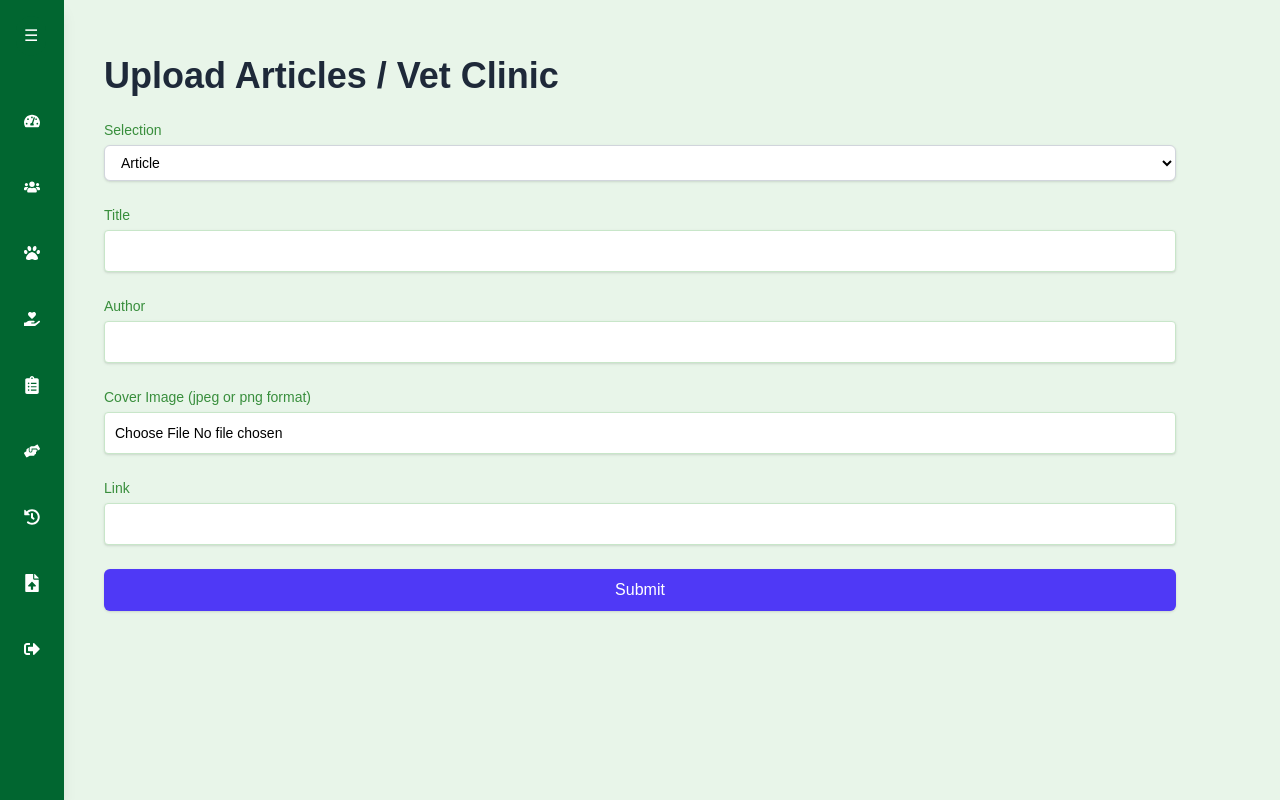
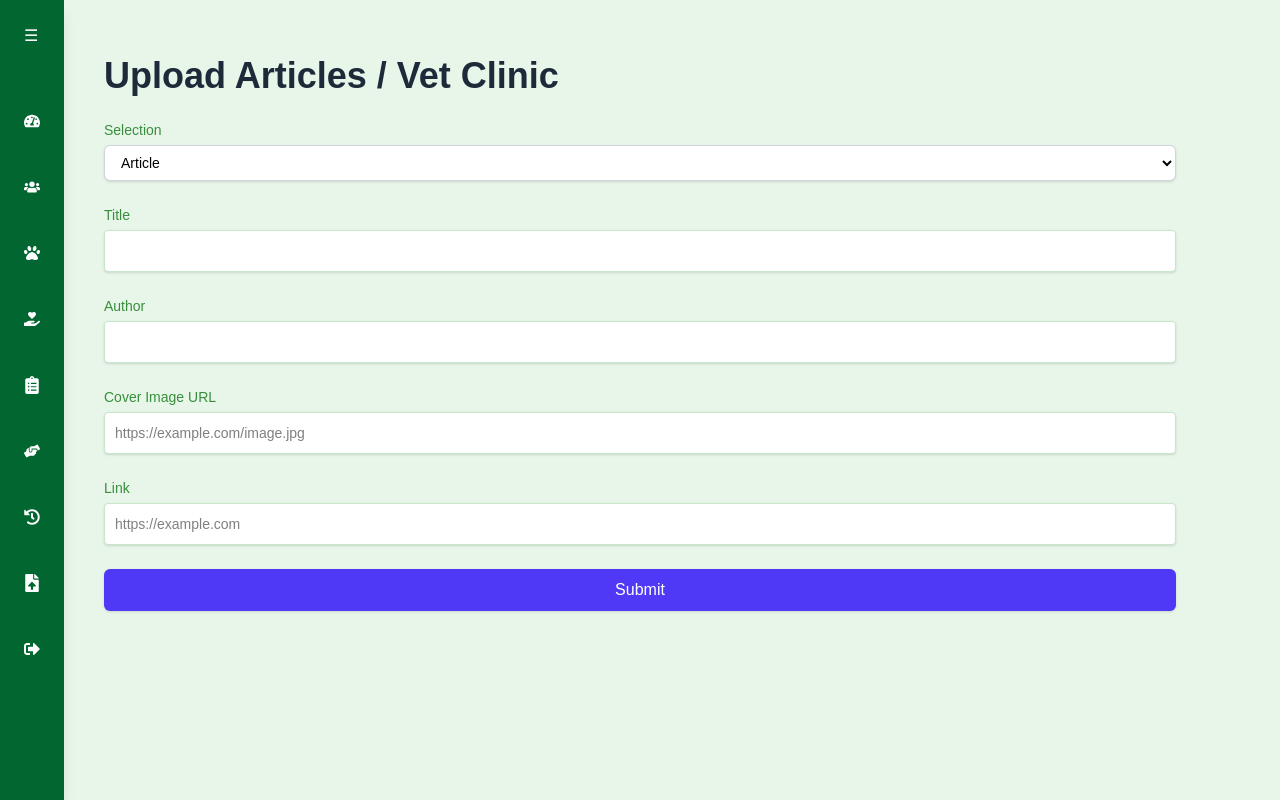
Before and after one commit to rsiduran/admin-side, a React (Vite) app: page /uploadArticlesVet in a window 1280 px wide. Built offline with nearby package versions, Linux system fonts and the light colour scheme; no server answers; sample sign-in values are in the browser's storage.

Commit message:
Update Working na

```diff
--- a/src/pages/uploadArticlesVet.jsx
+++ b/src/pages/uploadArticlesVet.jsx
@@ -10,22 +10,17 @@ const UploadArticlesVet = () => {
   const [formData, setFormData] = useState({
     title: "",
     author: "",
-    coverImage: null,
+    coverImage: "",
     link: "",
     clinicName: "",
     address: "",
-    picture: null,
+    picture: "",
     snsLink: "",
   });
 
   const handleInputChange = (e) => {
     const { name, value } = e.target;
     setFormData({ ...formData, [name]: value });
-  };
-
-  const handleFileChange = (e) => {
-    const { name, files } = e.target;
-    setFormData({ ...formData, [name]: files[0] });
   };
 
   const getFormattedTimestamp = () => {
@@ -53,14 +48,14 @@ const UploadArticlesVet = () => {
           ? {
               title: formData.title,
               author: formData.author,
-              coverImage: formData.coverImage ? formData.coverImage.name : null,
+              coverImage: formData.coverImage,
               link: formData.link,
               createdAt: getFormattedTimestamp(), // Add createdAt timestamp
             }
           : {
               clinicName: formData.clinicName,
               address: formData.address,
-              picture: formData.picture ? formData.picture.name : null,
+              picture: formData.picture,
               snsLink: formData.snsLink,
               timestamp: getFormattedTimestamp(), // Add timestamp field
             };
@@ -73,11 +68,11 @@ const UploadArticlesVet = () => {
       setFormData({
         title: "",
         author: "",
-        coverImage: null,
+        coverImage: "",
         link: "",
         clinicName: "",
         address: "",
-        picture: null,
+        picture: "",
         snsLink: "",
       });
       setSelection("article");
@@ -141,17 +136,18 @@ const UploadArticlesVet = () => {
                 />
               </div>
 
-              {/* Cover Image */}
+              {/* Cover Image URL */}
               <div>
                 <label className="block text-sm font-medium text-gray-700">
-                  Cover Image (jpeg or png format)
+                  Cover Image URL
                 </label>
                 <input
-                  type="file"
+                  type="url"
                   name="coverImage"
-                  accept="image/jpeg, image/png"
-                  onChange={handleFileChange}
+                  value={formData.coverImage}
+                  onChange={handleInputChange}
                   className="mt-1 block w-full py-2 px-3 border border-gray-300 bg-white rounded-md shadow-sm focus:outline-none focus:ring-indigo-500 focus:border-indigo-500 sm:text-sm"
+                  placeholder="https://example.com/image.jpg"
                 />
               </div>
 
@@ -161,11 +157,12 @@ const UploadArticlesVet = () => {
                   Link
                 </label>
                 <input
-                  type="text"
+                  type="url"
                   name="link"
                   value={formData.link}
                   onChange={handleInputChange}
                   className="mt-1 block w-full py-2 px-3 border border-gray-300 bg-white rounded-md shadow-sm focus:outline-none focus:ring-indigo-500 focus:border-indigo-500 sm:text-sm"
+                  placeholder="https://example.com"
                 />
               </div>
             </>
@@ -201,17 +198,18 @@ const UploadArticlesVet = () => {
                 />
               </div>
 
-              {/* Picture */}
+              {/* Picture URL */}
               <div>
                 <label className="block text-sm font-medium text-gray-700">
-                  Picture (jpeg or png format)
+                  Picture URL
                 </label>
                 <input
-                  type="file"
+                  type="url"
                   name="picture"
-                  accept="image/jpeg, image/png"
-                  onChange={handleFileChange}
+                  value={formData.picture}
+                  onChange={handleInputChange}
                   className="mt-1 block w-full py-2 px-3 border border-gray-300 bg-white rounded-md shadow-sm focus:outline-none focus:ring-indigo-500 focus:border-indigo-500 sm:text-sm"
+                  placeholder="https://example.com/image.jpg"
                 />
               </div>
 
@@ -221,11 +219,12 @@ const UploadArticlesVet = () => {
                   SNS Link
                 </label>
                 <input
-                  type="text"
+                  type="url"
                   name="snsLink"
                   value={formData.snsLink}
                   onChange={handleInputChange}
                   className="mt-1 block w-full py-2 px-3 border border-gray-300 bg-white rounded-md shadow-sm focus:outline-none focus:ring-indigo-500 focus:border-indigo-500 sm:text-sm"
+                  placeholder="https://example.com"
                 />
               </div>
             </>
```
